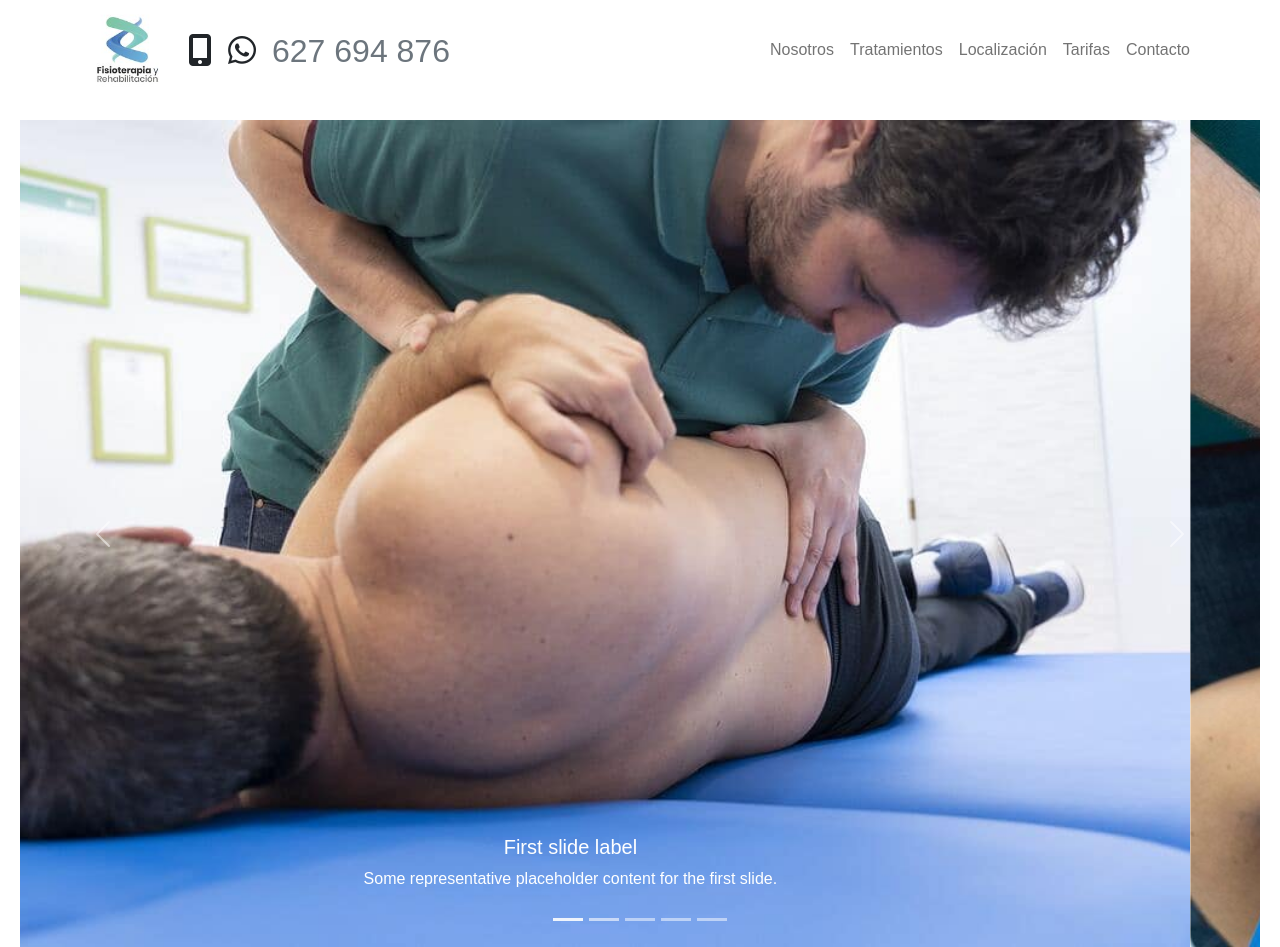
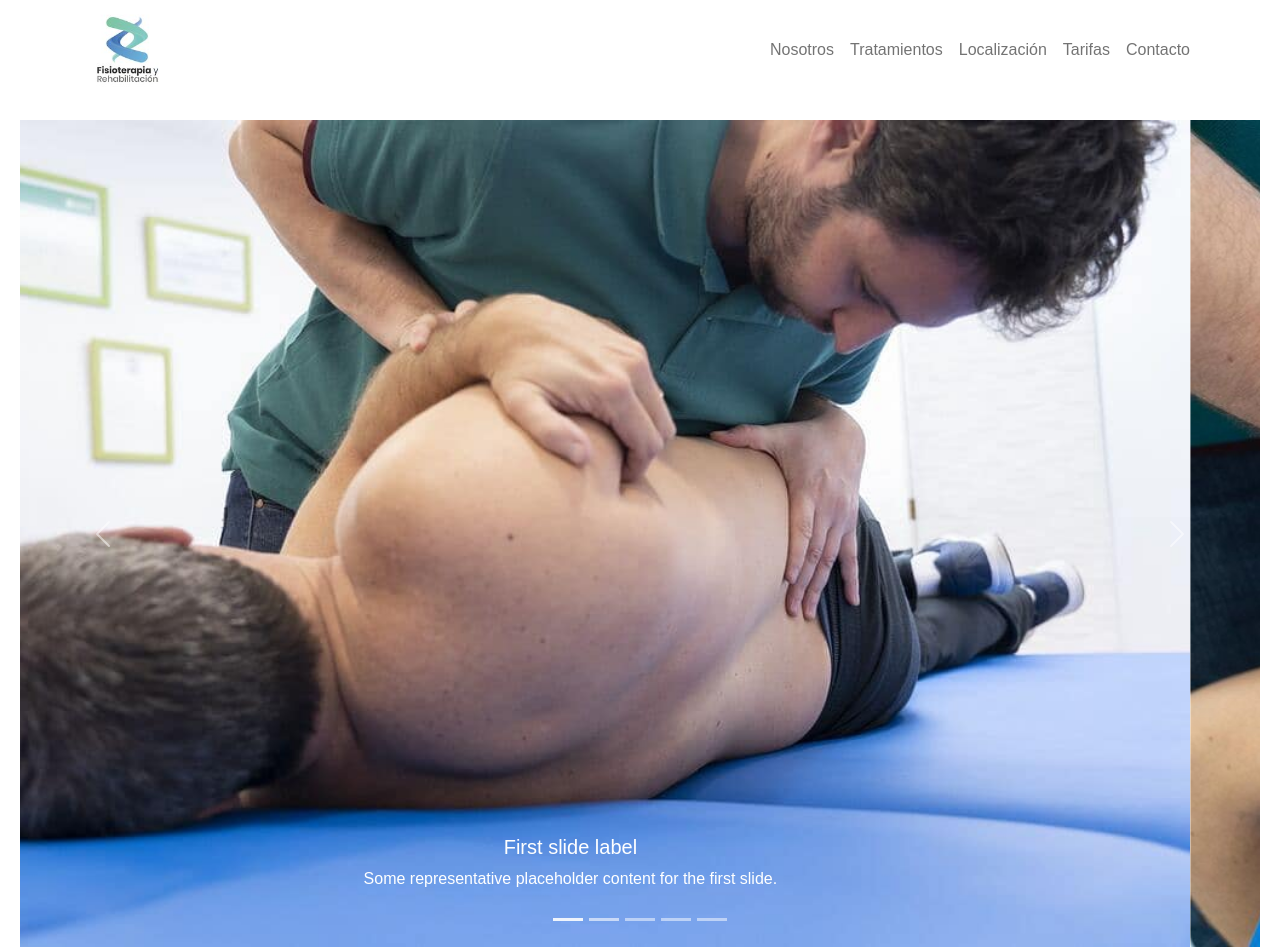
Before and after one commit to jorgetutor/fyr, a website: page index.html in a window 1280 px wide. Shown: the top 947 px of the page. Drawn offline with Linux system fonts and the light colour scheme; a web font is replaced by a local one.

Commit message:
Innitial commit 3

```diff
--- a/index.html
+++ b/index.html
@@ -19,7 +19,7 @@
 <body>
     <nav class="navbar navbar-expand-lg navbar-light bg-white fixed-top p-0">
     <div class="container">
-        <a class="navbar-brand" href="#"><img src="assets/images/fyr-square.jpg" alt="Fisioterapia y Rehabilitación" class="p-0" style="width: 90px;"></a> <span><i class="fas fa-mobile-alt fa-2x"></i><i class="fab fa-whatsapp fa-2x p-3"></i><a href="tel:+34627694876" class="fs-2 text-decoration-none text-muted">627 694 876</a></span>
+        <a class="navbar-brand" href="#"><img src="assets/images/fyr-square.jpg" alt="Fisioterapia y Rehabilitación" class="p-0" style="width: 90px;"></a>
         <button class="navbar-toggler" type="button" data-bs-toggle="collapse" data-bs-target="#navbarNavAltMarkup" aria-controls="navbarNavAltMarkup" aria-expanded="false" aria-label="Toggle navigation">
         <span class="navbar-toggler-icon"></span>
         </button>
```
